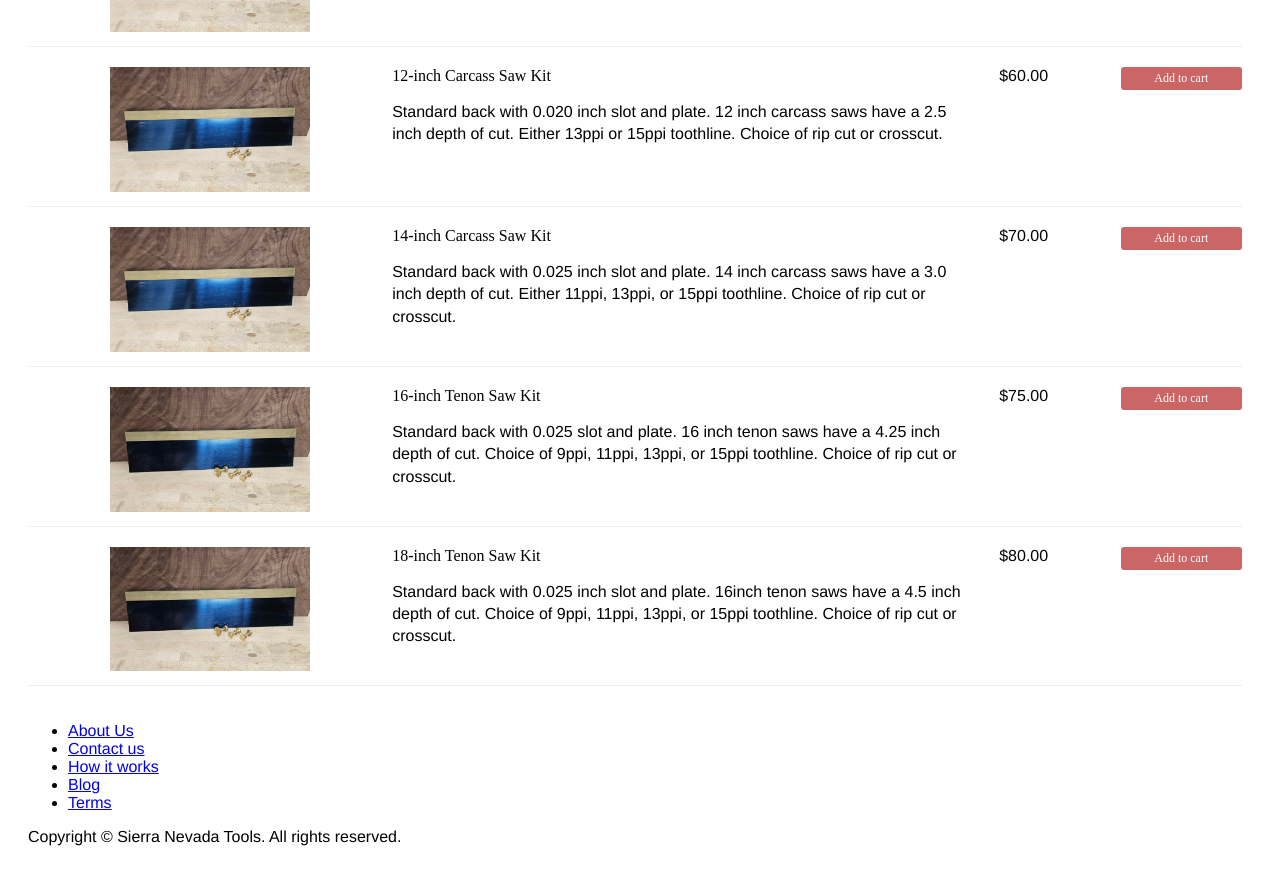
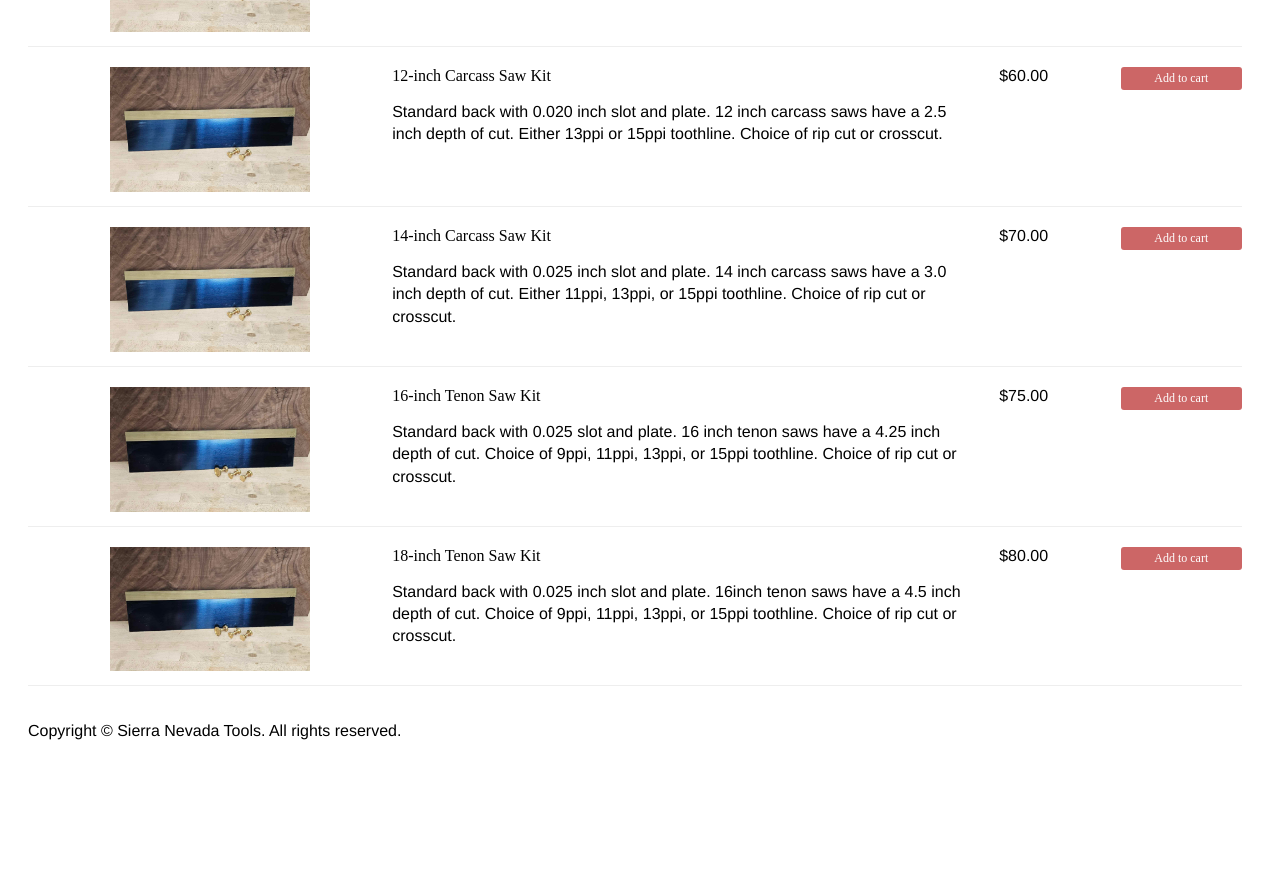
Before and after one commit to sierranvtool/battlebornsaws.github.io, a Jekyll site: the page built from shop.html, in a window 1280 px wide and 900 px high, scrolled down 2439 px. Shown: the top 885 px of the window. Built offline with Jekyll 4.4.1, drawn with Linux system fonts in a browser that asks for light colours; after the commit the page ends 3233 px from its top, so only the background shows below that.

Commit message:
remove links from footer.

```diff
--- a/_includes/footer.html
+++ b/_includes/footer.html
@@ -3,15 +3,6 @@
   <div class="container">
     <div class="row">
       <div class="col-md-12">
-        <div class="footer-manu">
-          <ul>
-            <li><a href="#">About Us</a></li>
-            <li><a href="{{ site.baseurl }}/contact">Contact us</a></li>
-            <li><a href="#">How it works</a></li>
-            <li><a href="{{ site.baseurl }}/blog">Blog</a></li>
-            <li><a href="#">Terms</a></li>
-          </ul>
-        </div>
         <p>Copyright &copy; Sierra Nevada Tools. All rights reserved.</p>
       </div>
     </div>
```
